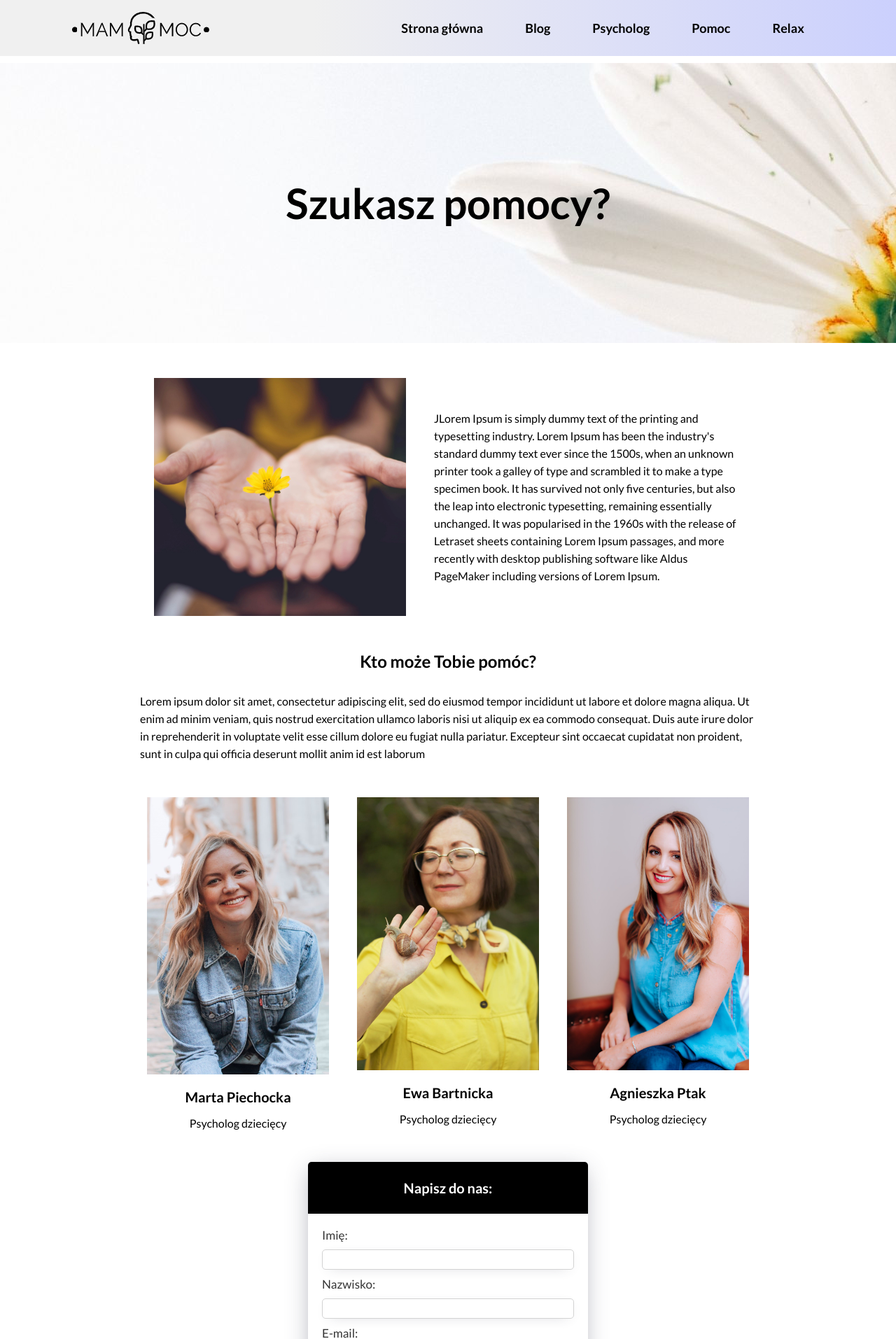
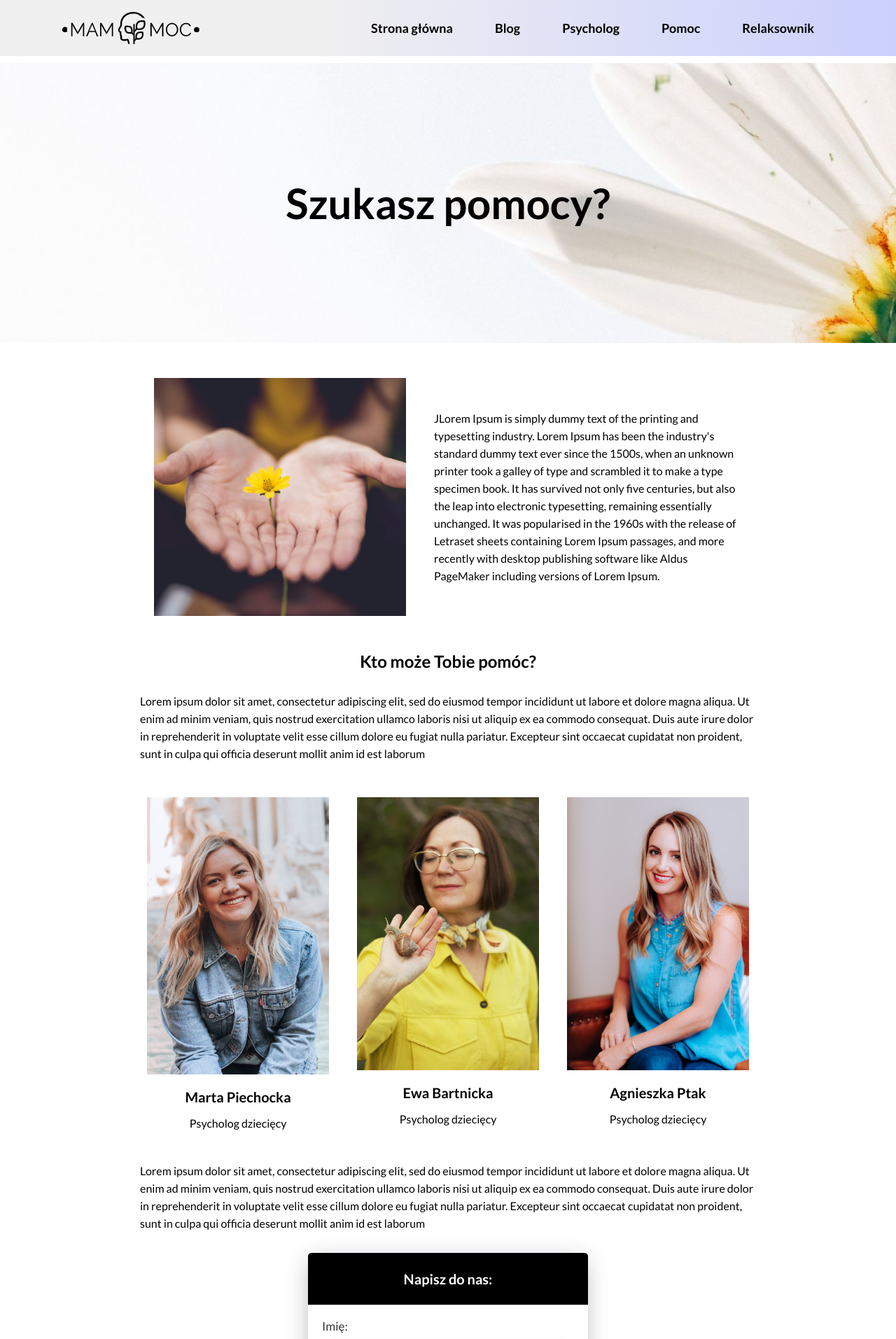
Before and after one commit to Szesz96/Psychology-project, a React (Create React App) app: page /help in a window 1280 px wide. Shown: the top 1913 px of the page at 70% size. Built offline with nearby package versions, Linux system fonts and the light colour scheme; no server answers.

Commit message:
relaksownik in navbar

```diff
--- a/src/components/find-help/form/form.jsx
+++ b/src/components/find-help/form/form.jsx
@@ -6,6 +6,7 @@
 function FormHelp () {
     return (
         <>
+        <div className="text-about-psych">Lorem ipsum dolor sit amet, consectetur adipiscing elit, sed do eiusmod tempor incididunt ut labore et dolore magna aliqua. Ut enim ad minim veniam, quis nostrud exercitation ullamco laboris nisi ut aliquip ex ea commodo consequat. Duis aute irure dolor in reprehenderit in voluptate velit esse cillum dolore eu fugiat nulla pariatur. Excepteur sint occaecat cupidatat non proident, sunt in culpa qui officia deserunt mollit anim id est laborum</div>
         <form action="" className="form-help">
           <div className="form-container-help">
             <div className="form-head">
--- a/src/components/navbar/navbar.jsx
+++ b/src/components/navbar/navbar.jsx
@@ -21,7 +21,7 @@
                     <Link className='link' to='/help'>Pomoc</Link>
                 </li>
                 <li>
-                    <Link className='link' to='/relax'>Relax</Link>
+                    <Link className='link' to='/relax'>Relaksownik</Link>
                 </li>
             </ul>
         </div>
```
